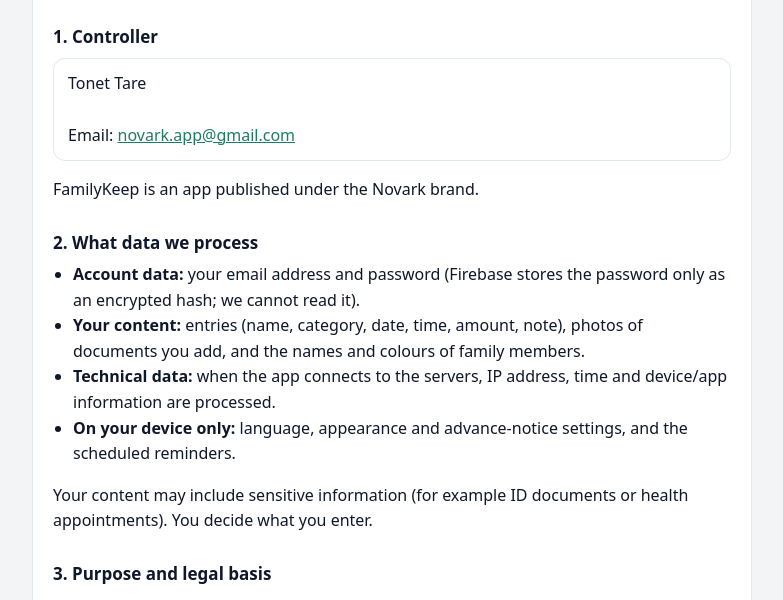
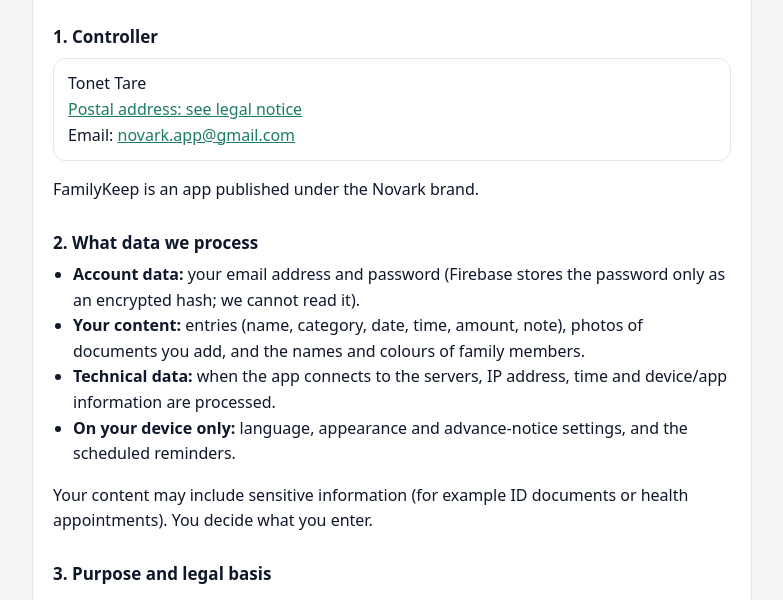
Before and after one commit to tonettare-maker/familykeep, a plain HTML site: page privacy.html in a window 1280 px wide. Shown: the part 157-757 px from the top of the page, without its empty margins (248-1031 px from the left). Drawn offline with Linux system fonts and the light colour scheme.

Commit message:
Privacy: postal address moved to Novark Impressum
Co-Authored-By: Claude Opus 5.5 <noreply@anthropic.com>

```diff
--- a/privacy.html
+++ b/privacy.html
@@ -224,14 +224,21 @@
   // >>> HIER DIE ANGABEN DES VERANTWORTLICHEN EINTRAGEN (einmal, gilt für alle Sprachen) <<<
   var KONTAKT = {
     name: 'Tonet Tare',
-    adresse: '',
+    // Postanschrift steht nur im Impressum (gesetzlich vorgeschrieben), nicht hier
+    impressum: 'https://tonettare-maker.github.io/novark/',
     email: 'novark.app@gmail.com',
     datum: '10.11.2026',
   };
   // ==========================================================================
   function alle(sel, fn) { Array.prototype.forEach.call(document.querySelectorAll(sel), fn); }
   alle('.k-name', function (e) { e.textContent = KONTAKT.name; });
-  alle('.k-adresse', function (e) { e.textContent = KONTAKT.adresse; });
+  var ADR = { de: 'Postanschrift: siehe Impressum', en: 'Postal address: see legal notice', sq: 'Adresa postare: shih njoftimin ligjor' };
+  alle('.k-adresse', function (e) {
+    var box = e.closest('[data-lang]'), l = box ? box.getAttribute('data-lang') : 'en';
+    var a = document.createElement('a');
+    a.href = KONTAKT.impressum + l + '/impressum/'; a.textContent = ADR[l] || ADR.en; a.rel = 'noopener';
+    e.appendChild(a);
+  });
   alle('.k-datum', function (e) { e.textContent = KONTAKT.datum; });
   alle('.k-mail', function (e) { e.textContent = KONTAKT.email; e.href = 'mailto:' + KONTAKT.email; });
 
```
